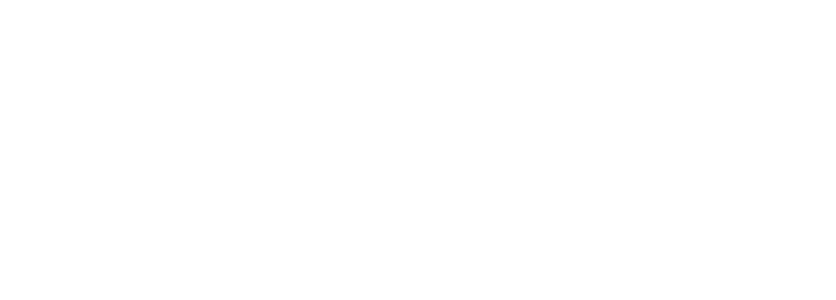
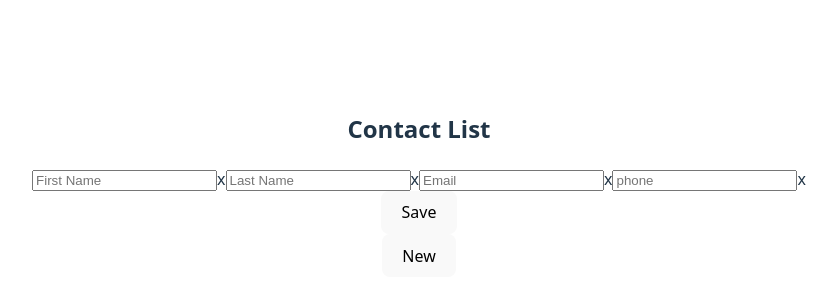
Before and after one commit to katerinachakmazova/contact-list, a React (Vite) app: page / in a window 1280 px wide. Shown: the part 216-516 px from the top of the page, without its empty margins (221-1057 px from the left). Built offline with nearby package versions, Linux system fonts and the light colour scheme.

Commit message:
Create logic of the app

```diff
--- a/src/App.jsx
+++ b/src/App.jsx
@@ -1,12 +1,97 @@
 import { Component } from 'react'
 import './App.css'
+import {nanoid} from 'nanoid'
+import List from './components/List/List'
+import Form from './components/Form/Form'
+
 
 export class App extends Component {
+  state = {
+    contacts: JSON.parse(localStorage.getItem('contacts')) || [],
+    currentContact: {
+      fName: '',
+      lName: '',
+      email: '',
+      phone: '',
+    }
+  }
+
+
+  deleteContact = (id) => {
+    this.setState((state) => {
+      const contacts = state.contacts.filter((contact) => contact.id !== id);
+      this.saveContacts(contacts)
+      return{
+        contacts,
+      }
+    })
+  }
+  saveContact = (contact) => {
+    if(!contact.id){
+      this.addContact(contact);
+    }
+    else {
+      this.updateContact(contact);
+    }
+  }
+  addContact = (newContact) => {
+    newContact.id = nanoid();
+    this.setState((state) => {
+        const contacts = [...state.contacts, newContact];
+        this.saveContacts(contacts);
+        return{
+          contacts,
+        }
+
+    })
+  }
+  updateContact = (contact) => {
+    this.setState((state) => {
+      const contacts = this.state.contacts.map((item) => contact.id === item.id ? contact : item)
+      this.saveContacts(contacts);
+      return{
+        contacts,
+      }
+    })
+  }
+  transferContact = (contact) => {
+    this.setState({
+      currentContact: {
+        fName: contact.fName,
+        lName: contact.lName,
+        email: contact.email,
+        phone: contact.phone,
+        id: contact.id
+      }
+    })
+  }
+  newContact = () => {
+    this.setState({
+      currentContact: {
+        fName: '',
+        lName: '',
+        email: '',
+        phone: ''
+      }
+    })
+  }
+  saveContacts = (contacts) => {
+    localStorage.setItem('contacts', JSON.stringify(contacts))
+  }
   render() {
     return (
-      <div>
-
-      </div>
+      <>
+        <List
+        contacts = {this.state.contacts}
+        onDelete = {this.deleteContact}
+        transferContact = {this.transferContact}/>
+        <Form
+        onDelete = {this.deleteContact}
+        onSave ={this.saveContact}
+        key = {this.state.currentContact.id}
+        currentContact = {this.state.currentContact}/>
+        <button onClick={this.newContact}>New</button>
+      </>
     )
   }
 }
--- /dev/null
+++ b/src/components/Form/Form.jsx
@@ -0,0 +1,68 @@
+import { Component } from 'react'
+
+export class Form extends Component {
+
+  state = {
+    ...this.props.currentContact
+  }
+
+  handleDelete = () => {
+    this.props.onDelete(this.state.id);
+    this.clearForm();
+  }
+  clearForm = () => {
+    this.setState({
+      fName: '',
+      lName: '',
+      email: '',
+      phone: '',
+      id: null
+    })
+  }
+  onClear = (fieldName) => {
+    this.setState({
+      [fieldName]: '',
+    })
+  }
+  onInputChange = (event) => {
+    this.setState({
+      [event.target.name]:event.target.value,
+    })
+  }
+  onFormSubmit = (event) => {
+    event.preventDefault();
+    this.props.onSave({
+      fName: this.state.fName,
+      lName: this.state.lName,
+      email: this.state.email,
+      phone: this.state.phone,
+      id: this.state.id,
+    });
+    if(!this.state.id){
+      this.clearForm();
+    }
+  }
+
+  render() {
+    return (
+      <form onSubmit={this.onFormSubmit}>
+        <div className="inputs-container">
+          <input type="text" placeholder='First Name' name='fName' onChange = {this.onInputChange} value={this.state.fName}/>
+          <span onClick={() => this.onClear('fName')}>x</span>
+          <input type="text" placeholder='Last Name' name = 'lName' onChange = {this.onInputChange} value={this.state.lName}/>
+          <span onClick={() => this.onClear('lName')}>x</span>
+          <input type="email" placeholder='Email' name = 'email' onChange = {this.onInputChange} value={this.state.email}/>
+          <span onClick={() => this.onClear('email')}>x</span>
+          <input type="tel" placeholder='phone' name = 'phone' onChange = {this.onInputChange} value={this.state.phone}/>
+          <span onClick={() => this.onClear('phone')}>x</span>
+        </div>
+        <div className="button-container">
+          <button>Save</button>
+          {this.state.id ? <button onClick={this.handleDelete}>Delete</button> : ''}
+        </div>
+      </form>
+    )
+  }
+}
+
+export default Form
--- /dev/null
+++ b/src/components/List/List.jsx
@@ -0,0 +1,22 @@
+import { Component } from 'react';
+import ListItem from '../ListItem/ListItem';
+
+export class List extends Component {
+  render() {
+    return (
+      <div>
+        <h2>Contact List</h2>
+        {this.props.contacts.map((contact) => (
+          <ListItem
+            key={contact.id}
+            contact={contact}
+            onDelete={this.props.onDelete}
+            transferContact={this.props.transferContact}
+          />
+        ))}
+      </div>
+    );
+  }
+}
+
+export default List;
--- /dev/null
+++ b/src/components/ListItem/ListItem.jsx
@@ -0,0 +1,19 @@
+import { Component } from 'react';
+
+export class ListItem extends Component {
+  render() {
+    const { fName, lName } = this.props.contact;
+    return (
+      <div>
+        <p onDoubleClick={() => this.props.transferContact(this.props.contact)}>
+          {fName + ' ' + lName}
+        </p>
+        <span onClick={() => this.props.onDelete(this.props.contact.id)}>
+          x
+        </span>
+      </div>
+    );
+  }
+}
+
+export default ListItem;
```
